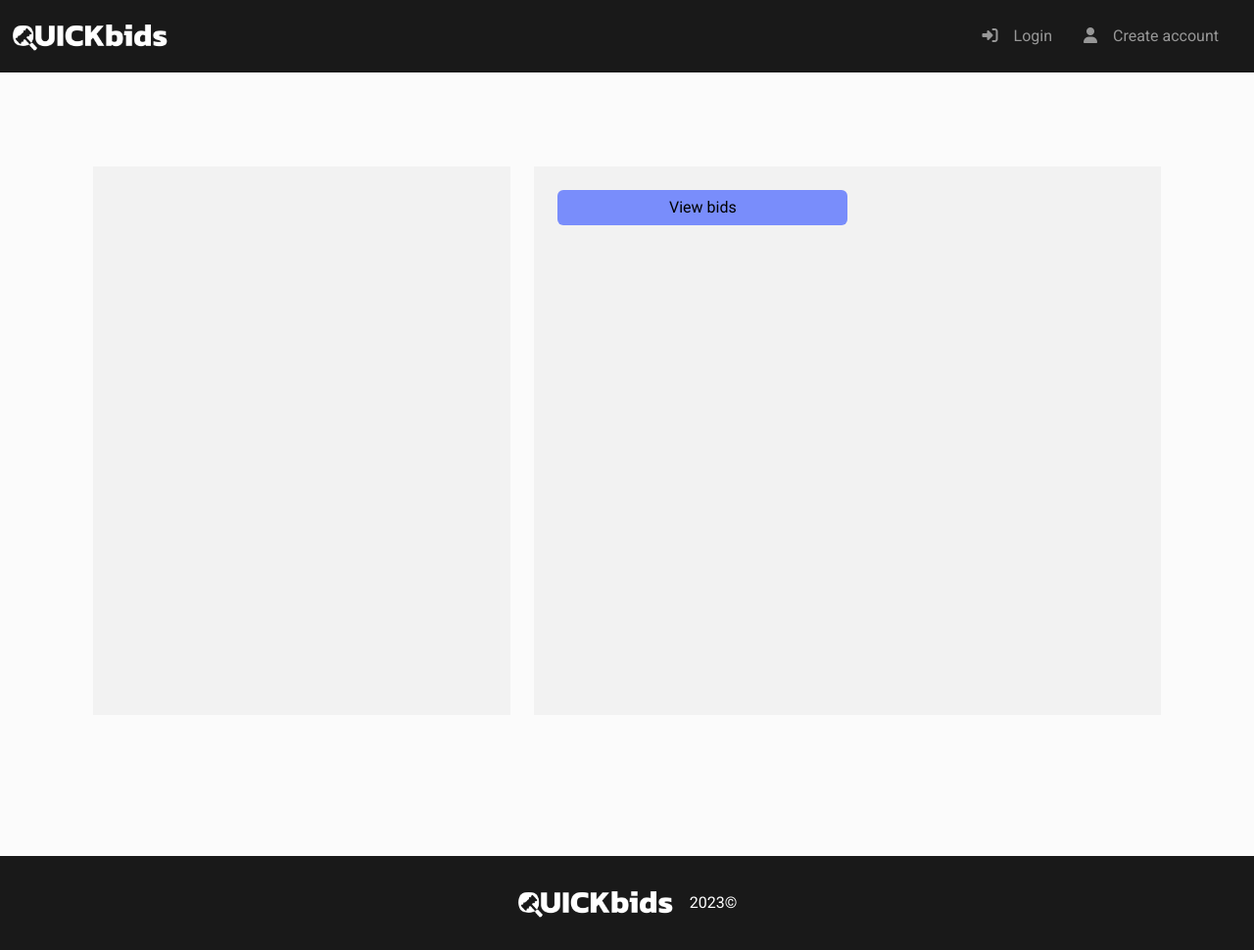
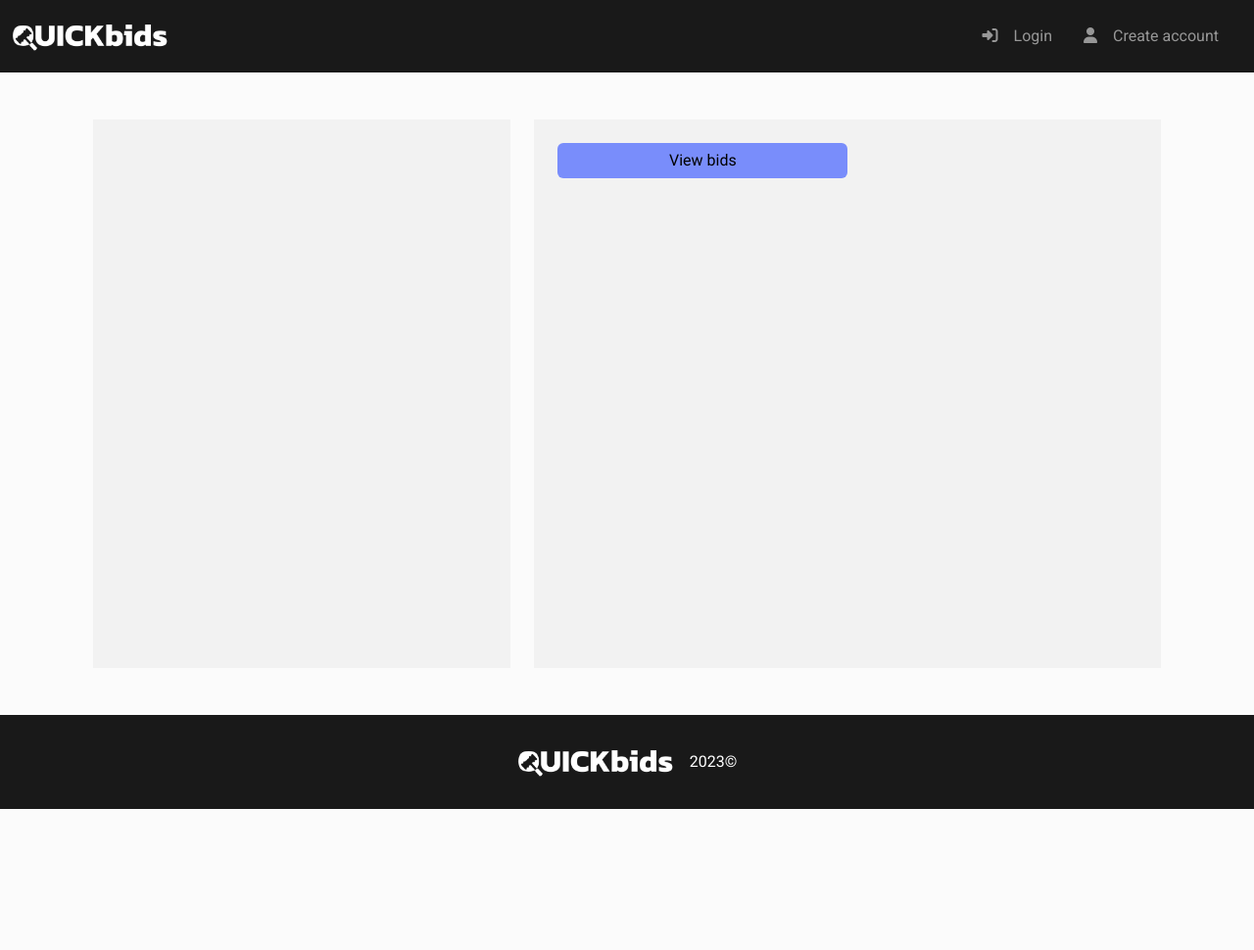
Before and after one commit to BishopWeyland/semester_project2, a website with bundled scripts: page single-listing.html in a window 1280 px wide. Shown: the whole page at 98% size. After the commit the page ends 826 px from the top, so only its background shows below. Built offline with nearby package versions, Linux system fonts and the light colour scheme; no server answers.

Commit message:
remove footer margin

```diff
--- a/single-listing.html
+++ b/single-listing.html
@@ -63,7 +63,7 @@
         </div>
       </div>
     </nav>
-    <main class="my-5">
+    <main>
       <div class="col-12 my-5 single-listing-container justify-content-center">
         <div class="listing-img col-12 col-lg-4 me-4"></div>
         <div class="listing-content-container col-12 col-lg-6 p-4">
@@ -103,7 +103,7 @@
       </div>
     </main>
 
-    <footer class="mt-5">
+    <footer>
       <div class="footer-content p-4">
         <img src="/images/quickbids_logo_white.png" alt="Quickbids logo." />
         <span class="ms-3">2023©</span>
```
Also changed, not shown: index.html (+1 -1 lines), login.html (+1 -1 lines), my-profile.html (+1 -1 lines), profile.html (+1 -1 lines).
